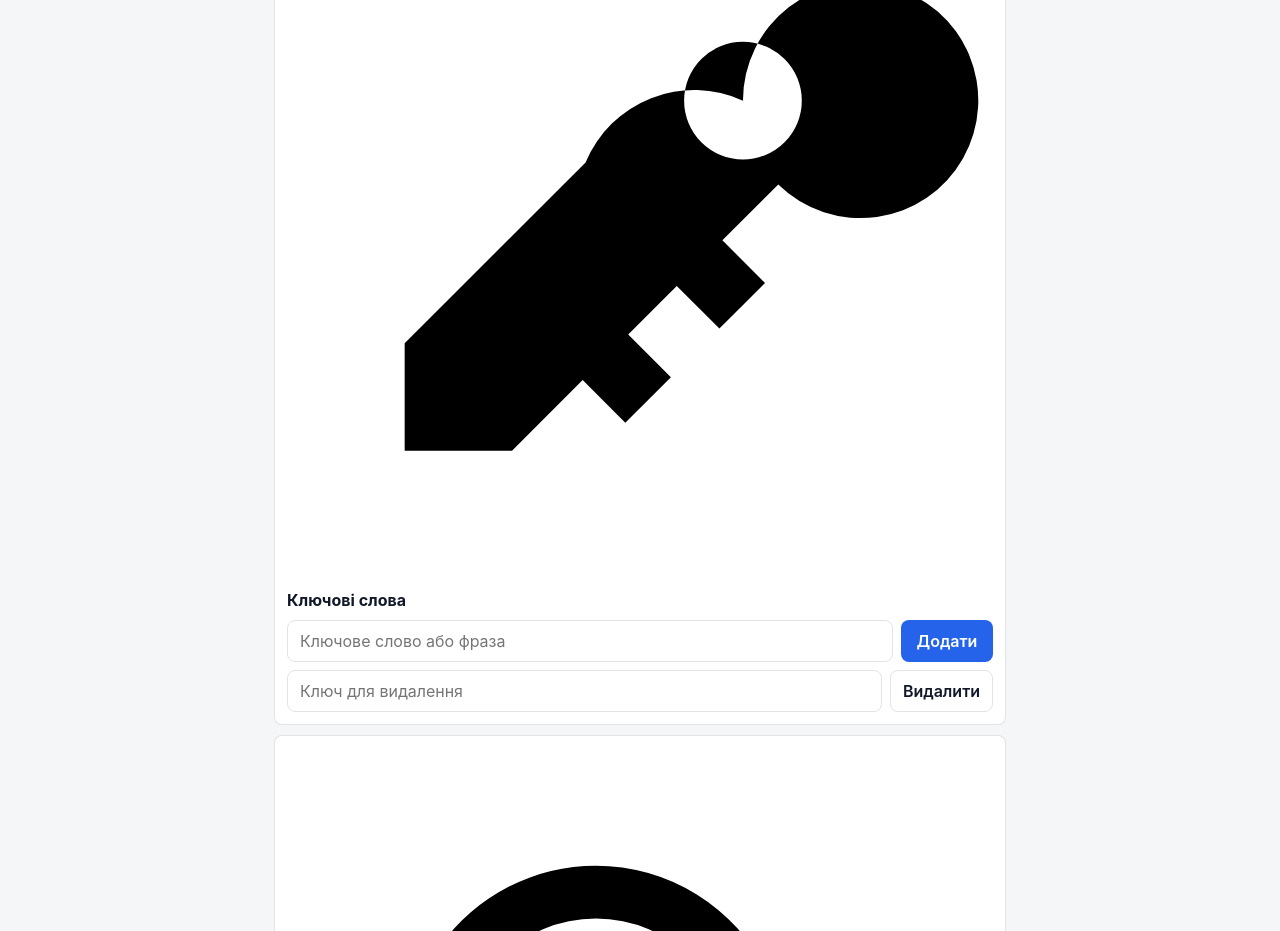
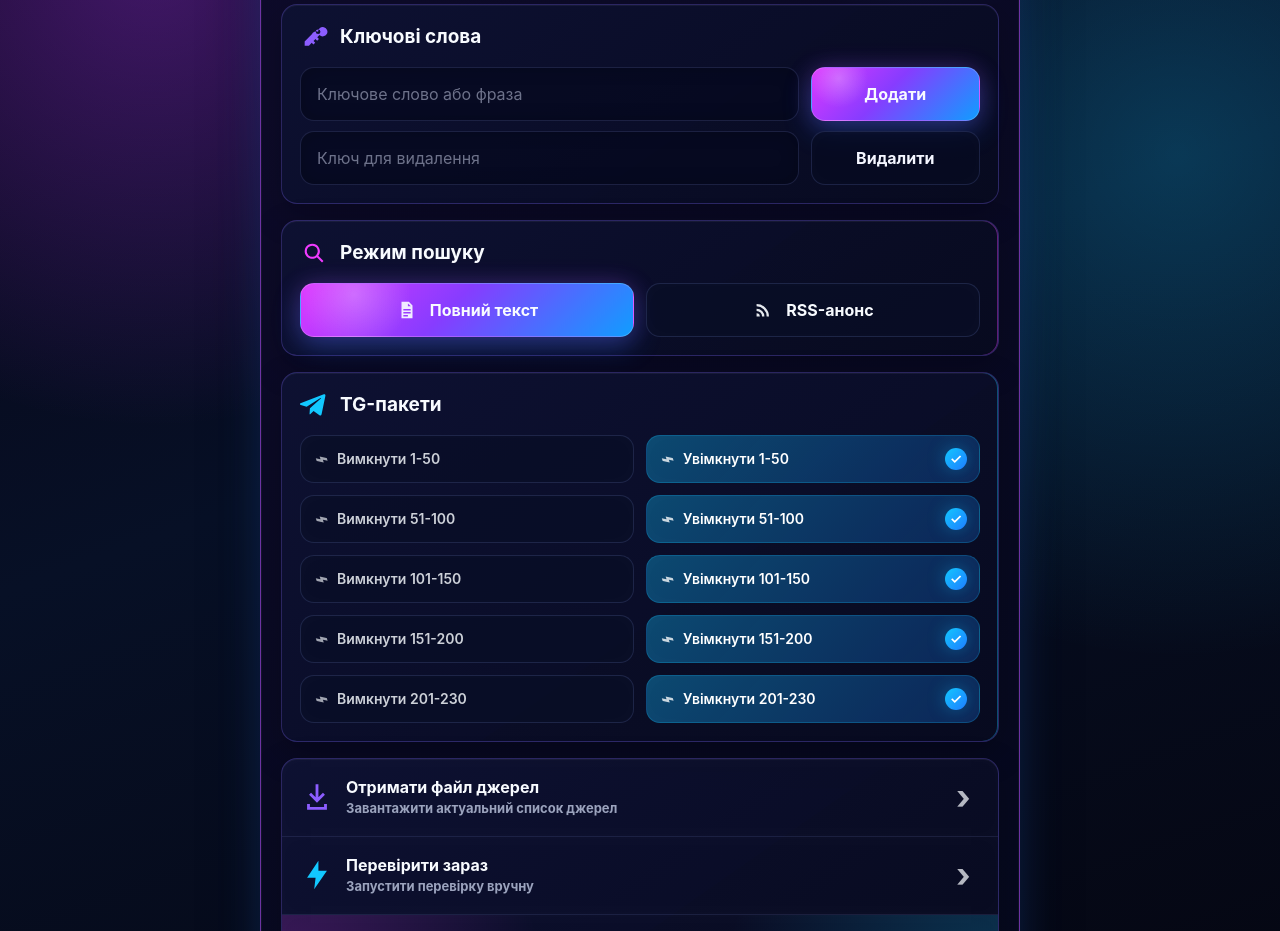
Before and after one commit to larionadd/monitorio, a plain HTML site: page index.html in a window 1280 px wide. Shown: the part 206-1137 px from the top of the page. Drawn offline with Linux system fonts and the light colour scheme.

Commit message:
Add dark neon Mini App styling

```diff
--- a/styles.css
+++ b/styles.css
@@ -1,135 +1,395 @@
 :root {
-  color-scheme: light dark;
-  --bg: var(--tg-theme-bg-color, #f4f6f8);
-  --text: var(--tg-theme-text-color, #111827);
-  --hint: var(--tg-theme-hint-color, #6b7280);
-  --panel: var(--tg-theme-secondary-bg-color, #ffffff);
-  --button: var(--tg-theme-button-color, #2563eb);
-  --button-text: var(--tg-theme-button-text-color, #ffffff);
-  --border: rgba(127, 127, 127, .22);
+  color-scheme: dark;
+  --bg: #050611;
+  --panel: rgba(11, 16, 43, .76);
+  --panel-strong: rgba(14, 20, 53, .92);
+  --text: #f8fbff;
+  --muted: #9ba3bd;
+  --border: rgba(130, 104, 255, .28);
+  --cyan: #12c8ff;
+  --blue: #1f7cff;
+  --violet: #8c5dff;
+  --pink: #f03bff;
+  --shadow: 0 22px 60px rgba(0, 0, 0, .38);
 }
 
 * {
   box-sizing: border-box;
 }
 
+html {
+  min-height: 100%;
+  background: var(--bg);
+}
+
 body {
+  min-height: 100%;
   margin: 0;
-  background: var(--bg);
+  background:
+    radial-gradient(circle at 12% 12%, rgba(179, 55, 255, .34), transparent 30%),
+    radial-gradient(circle at 92% 28%, rgba(18, 200, 255, .22), transparent 34%),
+    linear-gradient(160deg, #080315 0%, #071026 46%, #050611 100%);
   color: var(--text);
   font-family: -apple-system, BlinkMacSystemFont, "Segoe UI", sans-serif;
 }
 
+button,
+input {
+  font: inherit;
+}
+
 .app {
-  width: min(760px, 100%);
-  margin: 0 auto;
-  padding: max(14px, env(safe-area-inset-top)) 14px max(18px, env(safe-area-inset-bottom));
+  position: relative;
+  width: min(760px, calc(100% - 20px));
+  min-height: calc(100vh - 18px);
+  margin: 9px auto;
+  padding: max(24px, env(safe-area-inset-top)) 20px max(22px, env(safe-area-inset-bottom));
+  overflow: hidden;
+  background:
+    linear-gradient(145deg, rgba(16, 12, 47, .9), rgba(5, 9, 29, .96)),
+    rgba(5, 6, 17, .92);
+  border: 1px solid rgba(182, 81, 255, .58);
+  border-radius: 28px;
+  box-shadow:
+    inset 0 0 0 1px rgba(255, 255, 255, .04),
+    0 0 42px rgba(40, 122, 255, .22),
+    var(--shadow);
+}
+
+.app::before {
+  content: "";
+  position: absolute;
+  inset: -18% -18% auto auto;
+  width: 62%;
+  height: 36%;
+  pointer-events: none;
+  background: radial-gradient(circle, rgba(30, 126, 255, .28), transparent 66%);
 }
 
 .topbar {
+  position: relative;
+  z-index: 1;
   display: flex;
-  align-items: center;
+  align-items: flex-start;
   justify-content: space-between;
-  gap: 12px;
-  padding: 4px 0 12px;
+  gap: 16px;
+  padding: 72px 4px 18px;
 }
 
-h1,
-h2,
-p {
+.brand h1 {
   margin: 0;
+  font-size: clamp(40px, 12vw, 58px);
+  line-height: .95;
+  letter-spacing: 0;
+  color: transparent;
+  background: linear-gradient(90deg, #ff4dff 0%, #8d65ff 45%, #0dc9ff 100%);
+  -webkit-background-clip: text;
+  background-clip: text;
 }
 
-h1 {
-  font-size: 22px;
-  line-height: 1.2;
+.brand p,
+.status,
+small {
+  color: var(--muted);
+}
+
+.brand p {
+  margin: 8px 0 0;
+  font-size: 18px;
+  line-height: 1.25;
+}
+
+.icon-button {
+  flex: 0 0 auto;
+  width: 48px;
+  min-height: 48px;
+  padding: 0;
+  color: #ffffff;
+  background: rgba(15, 19, 48, .78);
+  border: 1px solid rgba(255, 255, 255, .16);
+  border-radius: 14px;
+  font-size: 34px;
+  line-height: 1;
+  box-shadow: inset 0 0 18px rgba(140, 93, 255, .18);
+}
+
+.panel {
+  position: relative;
+  z-index: 1;
+  margin-bottom: 16px;
+  padding: 18px;
+  background:
+    linear-gradient(145deg, rgba(14, 18, 51, .88), rgba(7, 10, 31, .9)),
+    var(--panel);
+  border: 1px solid var(--border);
+  border-radius: 16px;
+  box-shadow:
+    inset 0 1px 0 rgba(255, 255, 255, .05),
+    0 12px 34px rgba(0, 0, 0, .22);
+}
+
+.panel-search {
+  box-shadow:
+    inset -1px 0 0 rgba(240, 59, 255, .38),
+    inset 0 1px 0 rgba(255, 255, 255, .05),
+    0 12px 34px rgba(0, 0, 0, .22);
+}
+
+.panel-telegram {
+  box-shadow:
+    inset -1px 0 0 rgba(18, 200, 255, .36),
+    inset 0 1px 0 rgba(255, 255, 255, .05),
+    0 12px 34px rgba(0, 0, 0, .22);
 }
 
 h2 {
-  margin-bottom: 10px;
-  font-size: 16px;
+  display: flex;
+  align-items: center;
+  gap: 12px;
+  margin: 0 0 16px;
+  font-size: 19px;
   line-height: 1.25;
+  letter-spacing: 0;
 }
 
-.topbar p,
-.status {
-  color: var(--hint);
-  font-size: 14px;
+.section-icon,
+.command-icon {
+  display: inline-grid;
+  place-items: center;
+  flex: 0 0 auto;
 }
 
-.panel {
-  margin-bottom: 10px;
-  padding: 12px;
-  background: var(--panel);
-  border: 1px solid var(--border);
-  border-radius: 8px;
+.section-icon {
+  width: 28px;
+  height: 28px;
+}
+
+svg {
+  width: 100%;
+  height: 100%;
+  fill: currentColor;
+}
+
+.icon-violet {
+  color: var(--violet);
+}
+
+.icon-pink {
+  color: var(--pink);
+}
+
+.icon-cyan {
+  color: var(--cyan);
 }
 
 .field-row {
   display: grid;
-  grid-template-columns: 1fr minmax(92px, auto);
-  gap: 8px;
-  margin-top: 8px;
+  grid-template-columns: 1fr minmax(116px, .34fr);
+  gap: 12px;
+  margin-top: 10px;
 }
 
 input {
   min-width: 0;
   width: 100%;
-  height: 42px;
-  padding: 0 12px;
+  height: 54px;
+  padding: 0 16px;
   color: var(--text);
-  background: transparent;
-  border: 1px solid var(--border);
-  border-radius: 8px;
-  font: inherit;
+  background: rgba(5, 9, 29, .62);
+  border: 1px solid rgba(105, 116, 180, .22);
+  border-radius: 14px;
+  outline: none;
+  box-shadow: inset 0 0 18px rgba(0, 0, 0, .18);
+}
+
+input::placeholder {
+  color: rgba(184, 190, 214, .58);
 }
 
 button {
-  min-height: 42px;
-  padding: 0 12px;
-  color: var(--button-text);
-  background: var(--button);
-  border: 0;
-  border-radius: 8px;
-  font: inherit;
-  font-weight: 600;
+  min-height: 54px;
+  padding: 0 16px;
+  color: var(--text);
+  background: rgba(9, 14, 39, .74);
+  border: 1px solid rgba(96, 112, 181, .24);
+  border-radius: 14px;
+  font-weight: 700;
+  letter-spacing: 0;
+  box-shadow: inset 0 0 20px rgba(255, 255, 255, .02);
+}
+
+.primary-action,
+.mode-active {
+  border-color: rgba(255, 255, 255, .18);
+  background:
+    radial-gradient(circle at 16% 20%, rgba(255, 255, 255, .26), transparent 20%),
+    linear-gradient(135deg, #dd38ff 0%, #873cff 45%, #109dff 100%);
+  box-shadow: 0 10px 28px rgba(31, 124, 255, .3), 0 0 24px rgba(240, 59, 255, .2);
 }
 
 button.secondary {
-  color: var(--text);
-  background: transparent;
-  border: 1px solid var(--border);
+  color: #f4f6ff;
+  background: rgba(7, 11, 33, .7);
 }
 
-.icon-button {
-  width: 38px;
-  min-height: 38px;
+.segmented,
+.blocks {
+  display: grid;
+  grid-template-columns: repeat(2, minmax(0, 1fr));
+  gap: 12px;
+}
+
+.segmented button {
+  display: flex;
+  align-items: center;
+  justify-content: center;
+  gap: 12px;
+}
+
+.segmented svg {
+  width: 22px;
+  height: 22px;
+  opacity: .92;
+}
+
+.blocks button {
+  position: relative;
+  display: flex;
+  align-items: center;
+  gap: 10px;
+  min-height: 48px;
+  padding: 0 14px;
+  overflow: hidden;
+  color: rgba(248, 251, 255, .82);
+  font-size: 14px;
+  font-weight: 600;
+  text-align: left;
+}
+
+.blocks button.enabled {
+  padding-right: 42px;
+  color: #ffffff;
+  background:
+    linear-gradient(135deg, rgba(18, 200, 255, .3), rgba(31, 124, 255, .18)),
+    rgba(10, 20, 54, .88);
+  border-color: rgba(18, 200, 255, .22);
+}
+
+.mini-plane {
+  color: currentColor;
+  font-size: 20px;
+  opacity: .78;
+  transform: rotate(-18deg);
+}
+
+.checkmark {
+  position: absolute;
+  right: 12px;
+  top: 50%;
+  display: grid;
+  place-items: center;
+  width: 22px;
+  height: 22px;
+  color: #ffffff;
+  background: linear-gradient(135deg, var(--cyan), var(--blue));
+  border-radius: 50%;
+  transform: translateY(-50%);
+  box-shadow: 0 0 18px rgba(18, 200, 255, .35);
+}
+
+.commands {
   padding: 0;
-  color: var(--text);
+  overflow: hidden;
+}
+
+.command-row {
+  display: grid;
+  grid-template-columns: 46px 1fr 24px;
+  align-items: center;
+  width: 100%;
+  min-height: 78px;
+  padding: 14px 18px;
+  text-align: left;
   background: transparent;
-  border: 1px solid var(--border);
-  font-size: 24px;
+  border: 0;
+  border-bottom: 1px solid rgba(119, 133, 201, .16);
+  border-radius: 0;
+}
+
+.command-row:last-child {
+  border-bottom: 0;
+  background:
+    radial-gradient(circle at 0 80%, rgba(240, 59, 255, .22), transparent 36%),
+    radial-gradient(circle at 100% 100%, rgba(18, 200, 255, .24), transparent 38%);
+}
+
+.command-icon {
+  width: 34px;
+  height: 34px;
+}
+
+.command-row strong {
+  display: block;
+  margin-bottom: 3px;
+  font-size: 16px;
+  line-height: 1.25;
+}
+
+.command-row small {
+  display: block;
+  font-size: 13px;
+  line-height: 1.25;
+}
+
+.chevron {
+  color: rgba(248, 251, 255, .72);
+  font-size: 34px;
   line-height: 1;
 }
 
-.segmented,
-.blocks,
-.commands {
-  display: grid;
-  grid-template-columns: repeat(2, minmax(0, 1fr));
-  gap: 8px;
+.status {
+  position: relative;
+  z-index: 1;
+  min-height: 24px;
+  margin: 2px 4px 0;
+  font-size: 13px;
+  line-height: 1.35;
 }
 
-.commands {
-  grid-template-columns: 1fr;
+@media (max-width: 430px) {
+  .app {
+    width: calc(100% - 16px);
+    padding-left: 18px;
+    padding-right: 18px;
+    border-radius: 26px;
+  }
+
+  .topbar {
+    padding-top: 58px;
+  }
+
+  .brand h1 {
+    font-size: 42px;
+  }
+
+  .field-row {
+    grid-template-columns: minmax(0, 1fr) minmax(104px, 128px);
+    gap: 10px;
+  }
+
+  .segmented,
+  .blocks {
+    gap: 10px;
+  }
+
+  .blocks button {
+    min-height: 46px;
+    padding-left: 12px;
+    font-size: 13px;
+  }
 }
 
-.status {
-  padding: 4px 2px;
-  min-height: 24px;
-}
-
-@media (max-width: 420px) {
+@media (max-width: 360px) {
   .field-row,
   .segmented,
   .blocks {
```
